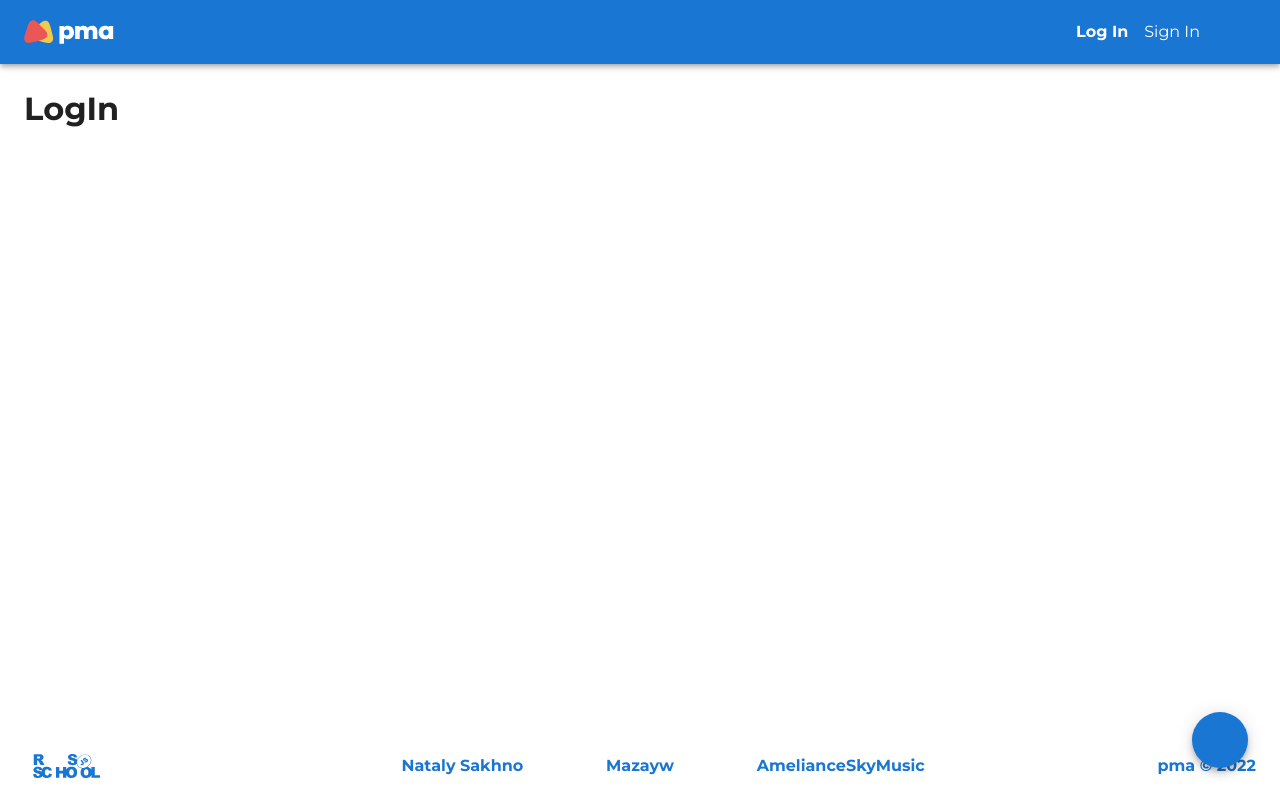
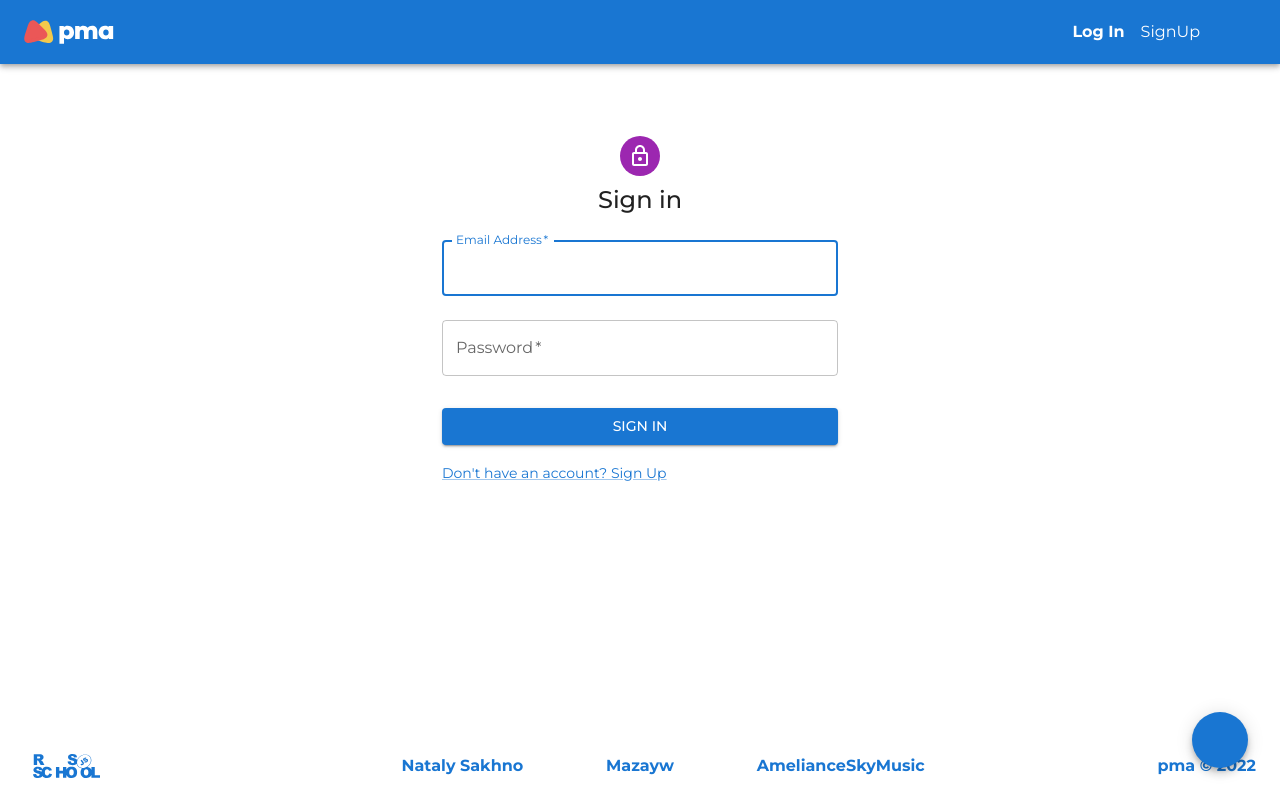
Before and after one commit to AmelianceSkyMusic/project-management-app, a React (Create React App) app: page /login in a window 1280 px wide. Built offline with nearby package versions, Linux system fonts and the light colour scheme; some icons are missing.

Commit message:
fix: typo

```diff
--- a/src/App/components/Layout/Header.tsx
+++ b/src/App/components/Layout/Header.tsx
@@ -50,9 +50,9 @@ export function Header() {
 						}}
 						underline="hover"
 						component={NavLink}
-						to="signin"
+						to="signup"
 					>
-						Sign In
+						SignUp
 					</Link>
 					{pathname !== '/'
 						? (
--- a/src/App/pages/Authentication/LogIn.tsx
+++ b/src/App/pages/Authentication/LogIn.tsx
@@ -1,5 +1,121 @@
+import { FocusEvent, useState } from 'react';
+import { NavLink } from 'react-router-dom';
+
+import LockOutlinedIcon from '@mui/icons-material/LockOutlined';
+import {
+	Avatar, Box, Button, Container,	CssBaseline, Grid, Link, TextField, Typography,
+} from '@mui/material';
+
 export function LogIn() {
+	const [emailError, setEmailError] = useState('');
+	const [passwordError, setPasswordError] = useState('');
+
+	const emailHandler = (e: FocusEvent<HTMLInputElement>) => {
+		const { value } = e.target;
+		const reg =			/^(([^<>()[\]\\.,;:\s@"]+(\.[^<>()[\]\\.,;:\s@"]+)*)|(".+"))@((\[[0-9]{1,3}\.[0-9]{1,3}\.[0-9]{1,3}\.[0-9]{1,3}\])|(([a-zA-Z\-0-9]+\.)+[a-zA-Z]{2,}))$/;
+		if (!reg.test(String(value).toLowerCase())) {
+			setEmailError('Invalid E-mail');
+		} else {
+			setEmailError('');
+		}
+	};
+
+	const passwordHandler = (e: FocusEvent<HTMLInputElement>) => {
+		const { value } = e.target;
+		if (value.length < 8) {
+			setPasswordError('Password must be longer than 8 characters');
+			if (!value) {
+				setPasswordError('Password cannot be empty');
+			}
+		} else {
+			setPasswordError('');
+		}
+	};
+
+	const handleSubmit = (event: React.FormEvent<HTMLFormElement>) => {
+		event.preventDefault();
+		if (!passwordError && !emailError) {
+			const data = new FormData(event.currentTarget);
+			console.log({
+				email: data.get('email'),
+				password: data.get('password'),
+			});
+		}
+	};
+
 	return (
-		<h1>LogIn</h1>
+		<Container component="main" maxWidth="xs">
+			<CssBaseline />
+			<Box
+				sx={{
+					marginTop: 8,
+					display: 'flex',
+					flexDirection: 'column',
+					alignItems: 'center',
+				}}
+			>
+				<Avatar
+					sx={{
+						m: 1,
+						bgcolor: 'secondary.main',
+						fontSize: 40,
+						viewBox: '0 0 24 24',
+					}}
+				>
+					<LockOutlinedIcon inheritViewBox />
+				</Avatar>
+				<Typography component="h1" variant="h5">
+					Sign in
+				</Typography>
+				<Box
+					component="form"
+					onSubmit={handleSubmit}
+					noValidate
+					sx={{ mt: 1 }}
+				>
+					<TextField
+						error={!!emailError}
+						margin="normal"
+						required
+						fullWidth
+						id="email"
+						label="Email Address"
+						name="email"
+						autoComplete="email"
+						helperText={emailError}
+						onBlur={emailHandler}
+						autoFocus
+					/>
+					<TextField
+						error={!!passwordError}
+						margin="normal"
+						required
+						fullWidth
+						name="password"
+						label="Password"
+						type="password"
+						id="password"
+						autoComplete="current-password"
+						helperText={passwordError}
+						onBlur={passwordHandler}
+					/>
+					<Button
+						type="submit"
+						fullWidth
+						variant="contained"
+						sx={{ mt: 3, mb: 2 }}
+					>
+						Sign In
+					</Button>
+					<Grid container>
+						<Grid item>
+							<Link variant="body2" component={NavLink} to="signup">
+								Don&apos;t have an account? Sign Up
+							</Link>
+						</Grid>
+					</Grid>
+				</Box>
+			</Box>
+		</Container>
 	);
 }
```
Also changed, not shown: src/App/components/api/logIn.ts (renamed from src/App/components/api/createUser.ts, +4 -4 lines), src/App/components/api/signUp.ts (added, +20 -0 lines), src/App/types/api.ts (+9 -1 lines).
